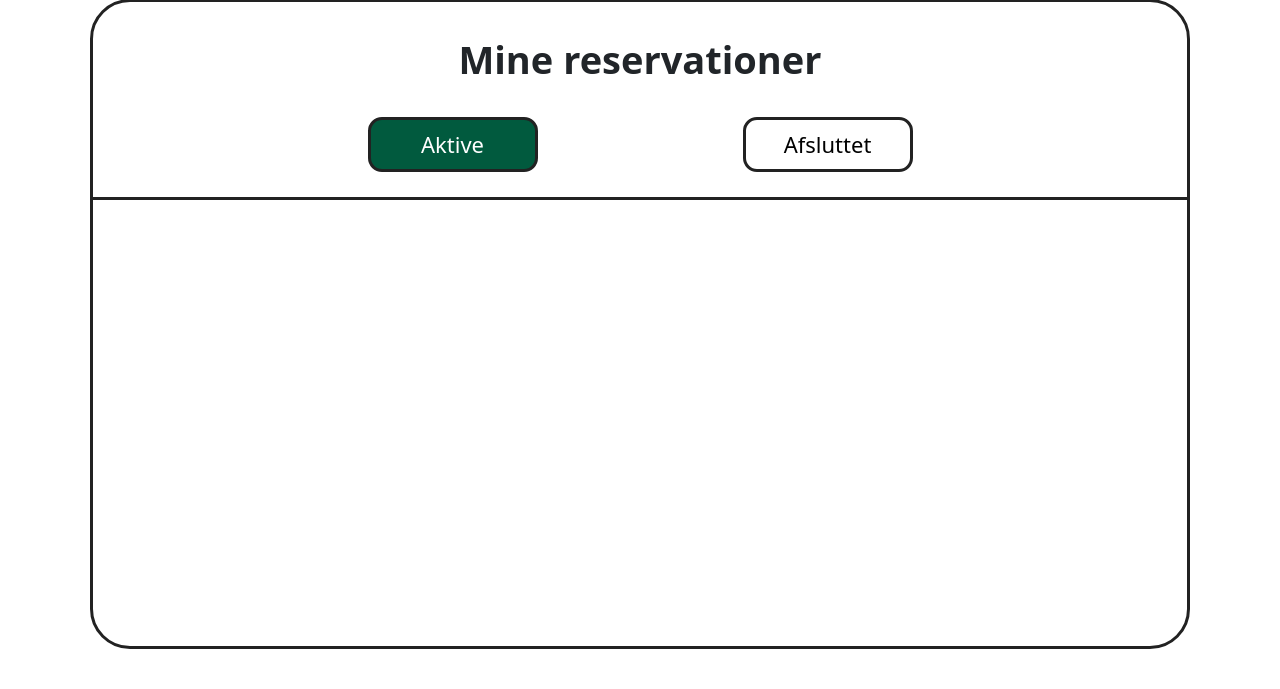
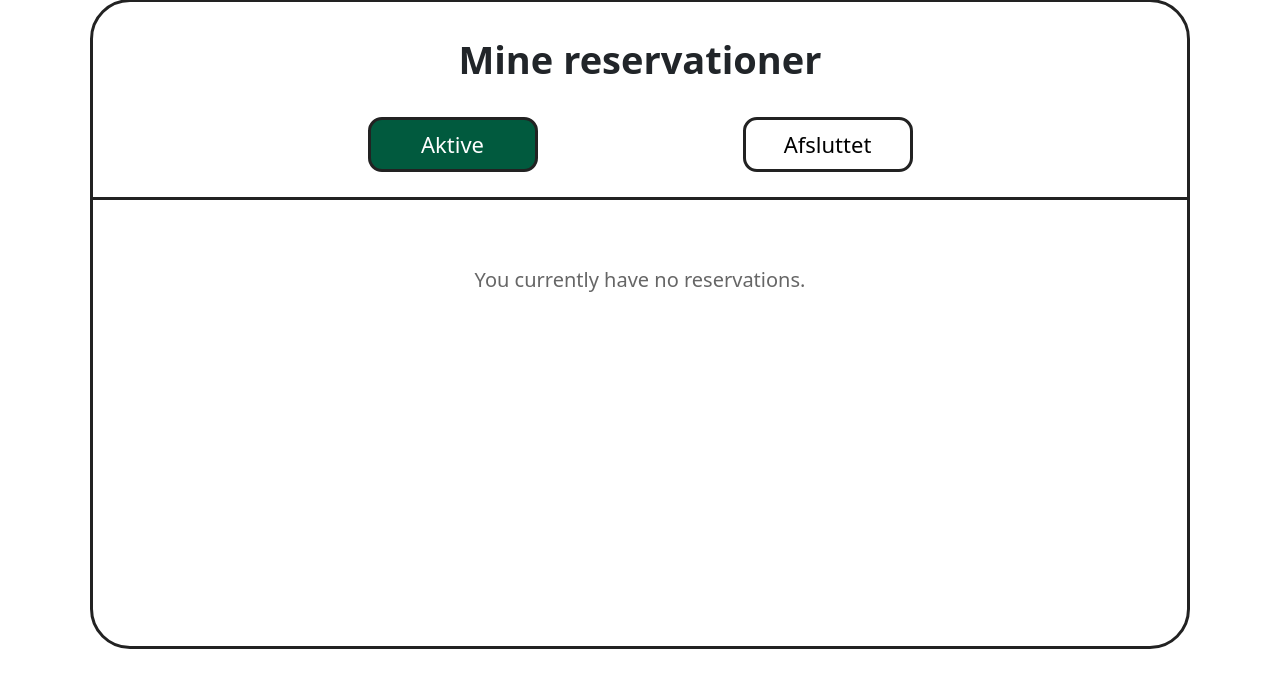
Before and after one commit to Benjii00986/Ja-tak-3-semester, an ASP.NET Core app: template JaTak.App/Views/MyReservations/Index.cshtml in a window 1280 px wide. Shown: the part 108-797 px from the top of the page. Run offline with ASP.NET Core 8, Linux system fonts and the light colour scheme; the template is opened without the code that fills it, so the values that code supplies are empty; style sheets or scripts are compiled from the project's sources.

Commit message:
Display message when user has no reservations

```diff
--- a/JaTak.App/Views/MyReservations/Index.cshtml
+++ b/JaTak.App/Views/MyReservations/Index.cshtml
@@ -31,7 +31,11 @@
                 <span class="reservation-status active"></span>
                 <span class="reservation-name">@reservation.ProductName</span>
             </div>
-        }
+            }
+            @if (!Model.Any(r => !r.IsCompleted))
+            {
+                <p class="no-reservations-message">You currently have no reservations.</p>
+            }
 
     </div>
 
@@ -44,6 +48,10 @@
                 <span class="reservation-name">@reservation.ProductName</span>
             </div>
         }
+            @if (!Model.Any(r => r.IsCompleted))
+            {
+                <p class="no-reservations-message">You currently have no reservations.</p>
+            }
 
     </div>
 
--- a/JaTak.App/wwwroot/css/site.css
+++ b/JaTak.App/wwwroot/css/site.css
@@ -514,3 +514,13 @@ body {
     .jatak-profile-menu .dropdown-divider {
         margin: 0;
     }
+
+/* Empty reservation message */
+
+.no-reservations-message {
+    text-align: center;
+    font-size: 20px;
+    color: #666;
+    padding: 40px 0;
+    margin: 0;
+}
```
